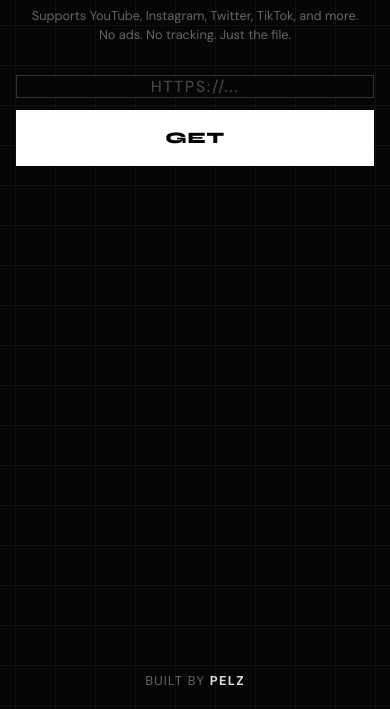
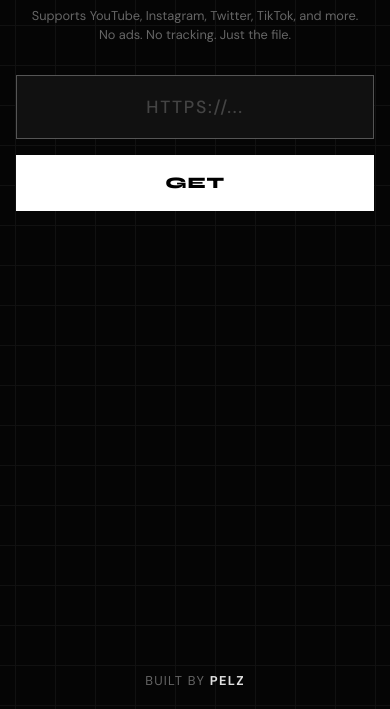
Before and after one commit to Pelz01/saveit, a website: page public/index.html in a window 390 px wide. Shown: the part 135-844 px from the top of the page. Drawn offline with Linux system fonts and the light colour scheme.

Commit message:
Refine: Improved mobile input visibility and touch target

```diff
--- a/public/styles.css
+++ b/public/styles.css
@@ -422,22 +422,34 @@ footer a:hover {
 
   .search__form {
     flex-direction: column;
-    gap: 12px;
+    gap: 16px;
+    /* Increases spacing between input and button */
   }
 
   .search__input {
     width: 100%;
-    height: 56px;
-    background: var(--bg-raw);
-    border: 1px solid #333;
-    font-size: 1rem;
+    height: 64px;
+    /* Taller touch target */
+    min-height: 64px;
+    /* Prevent collapse */
+    background: #111;
+    /* Visible contrast against bg */
+    border: 1px solid #555;
+    /* More visible border */
+    border-radius: 0;
+    /* Ensure sharp edges */
+    font-size: 1.1rem;
+    /* Larger text */
     padding: 0 16px;
     text-align: center;
-    /* Easier to read on mobile */
+    color: #fff;
+    opacity: 1 !important;
+    /* Force visibility */
   }
 
   .search__input:focus {
     border-color: #fff;
+    background: #1a1a1a;
   }
 
   /* Adjust clear button position for stacked layout */
```
